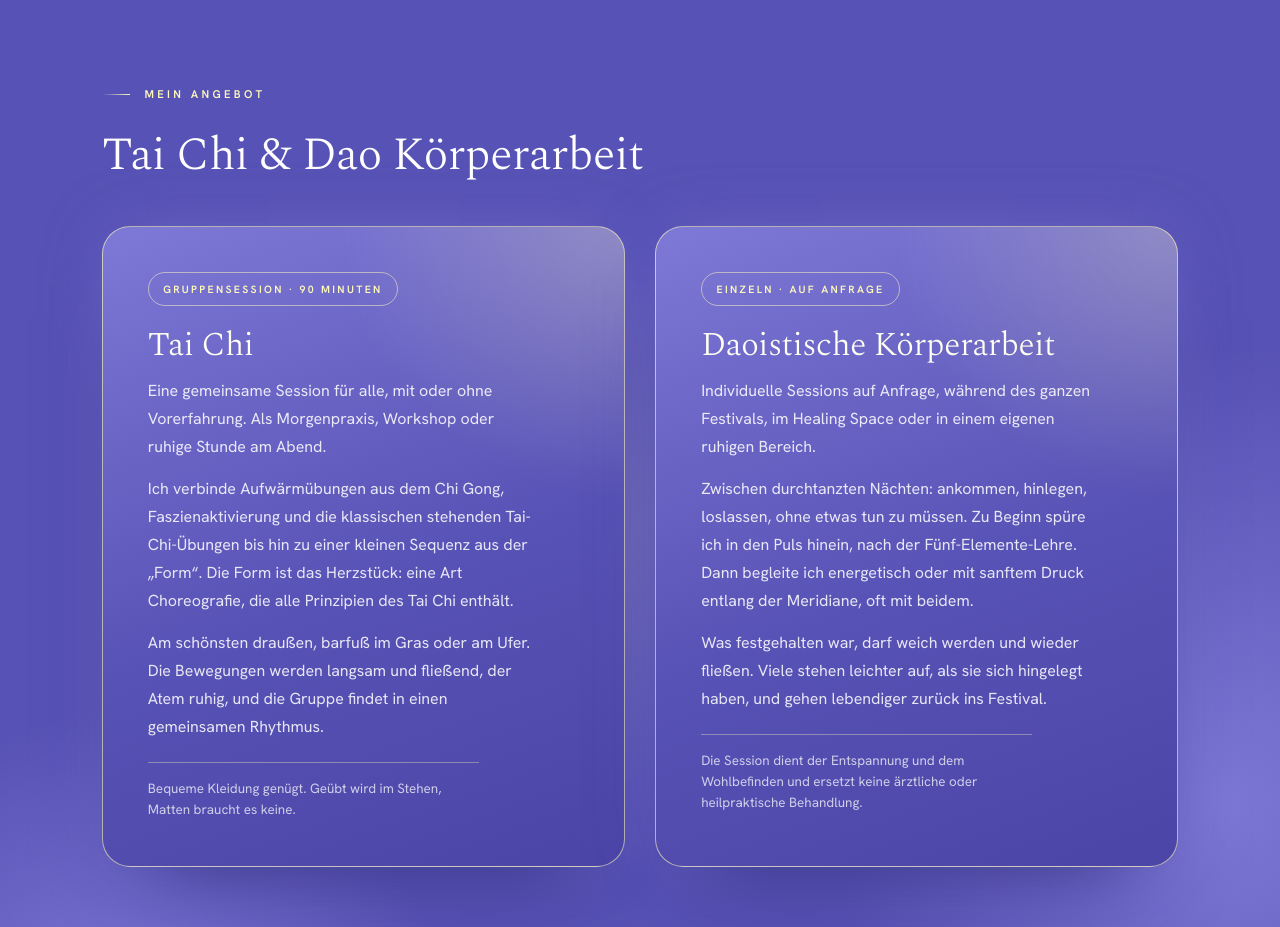
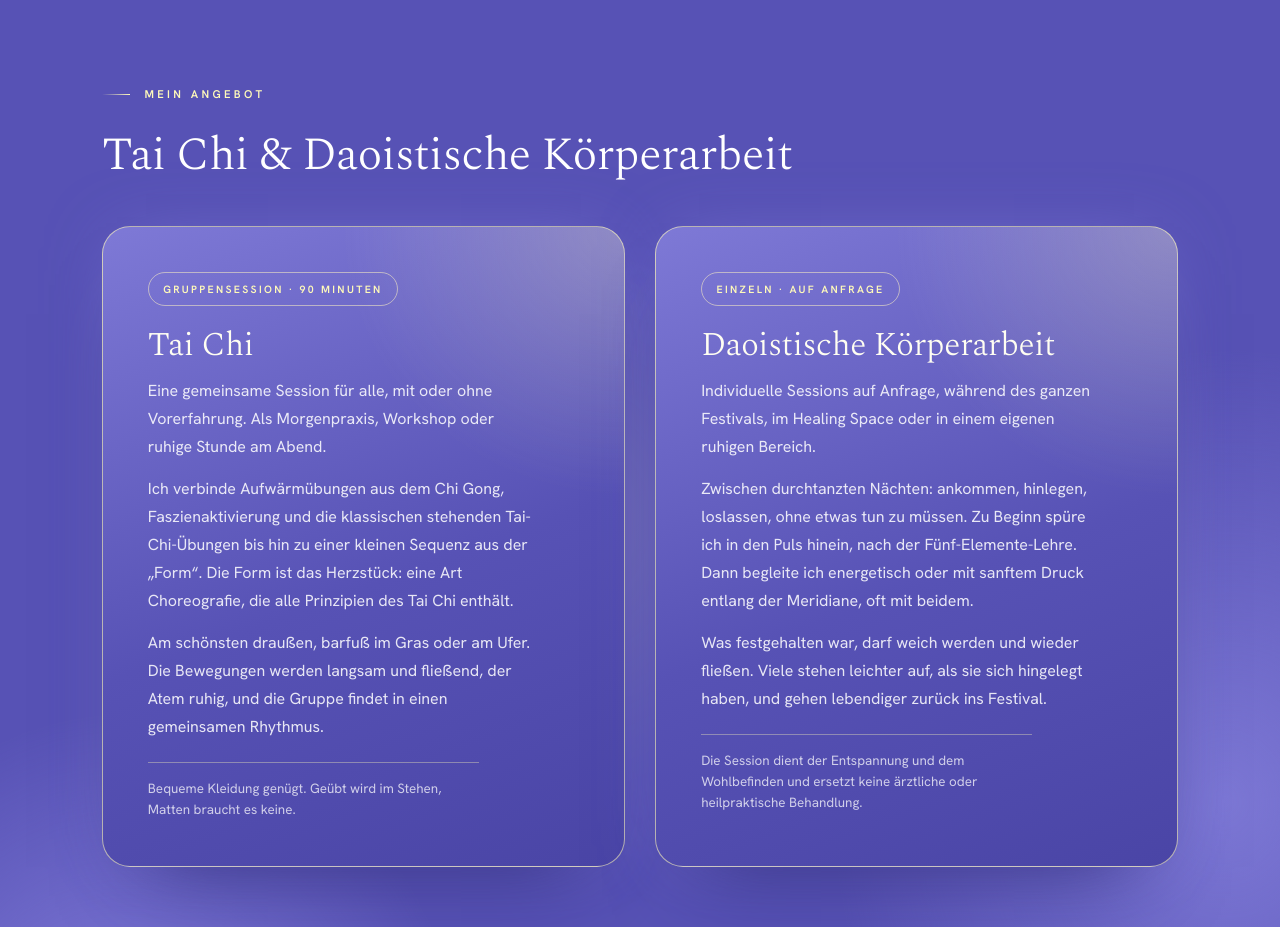
Before and after one commit to ls-sites/chi, a plain HTML site: page catcow.html in a window 1280 px wide. Shown: the part 3300-4227 px from the top of the page. Drawn offline with Linux system fonts and the light colour scheme.

Commit message:
Add files via upload

```diff
--- a/catcow.html
+++ b/catcow.html
@@ -1075,7 +1075,7 @@
     <div class="wrap reveal">
       <div class="offer" id="angebot">
         <p class="kicker">Mein Angebot</p>
-        <h2>Tai Chi &amp; Dao Körperarbeit</h2>
+        <h2>Tai Chi &amp; Daoistische Körperarbeit</h2>
         <div class="offer-grid">
           <article class="offer-card">
             <span class="offer-tag">Gruppensession · 90 Minuten</span>
```
